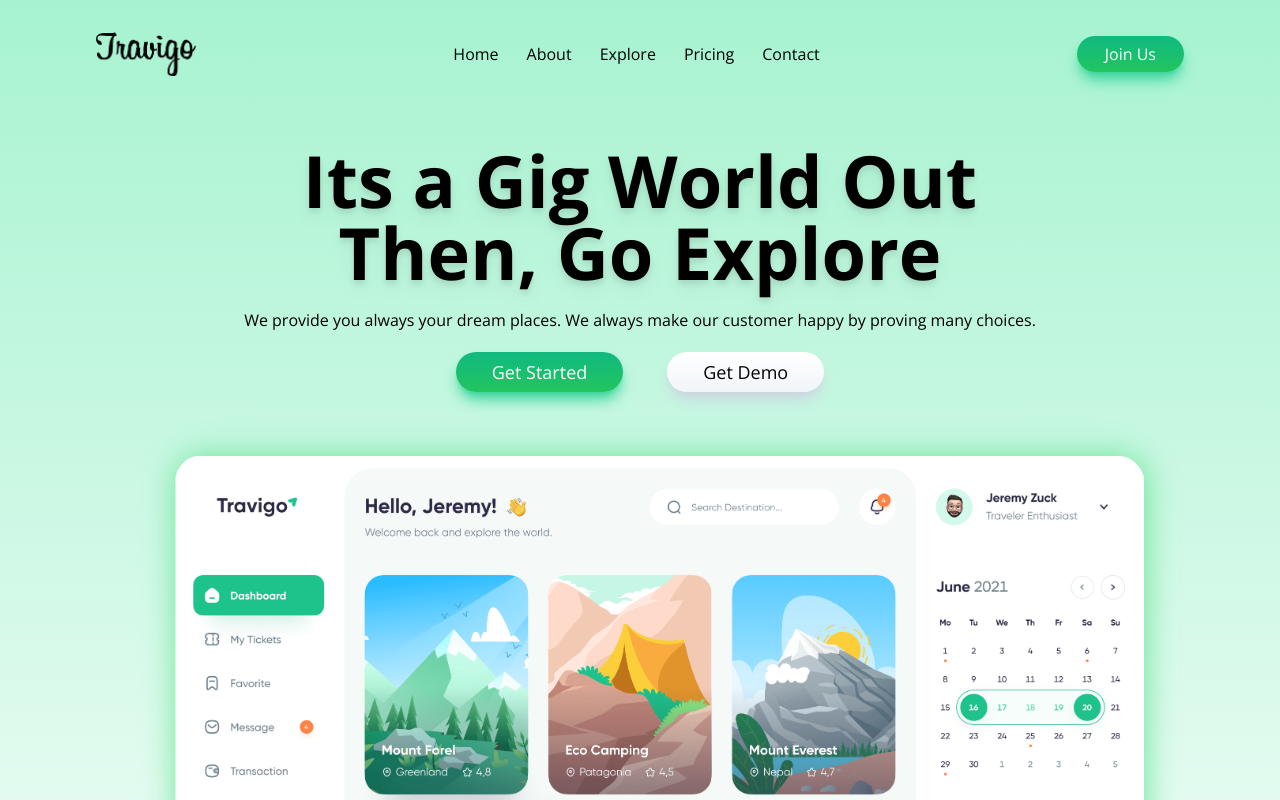
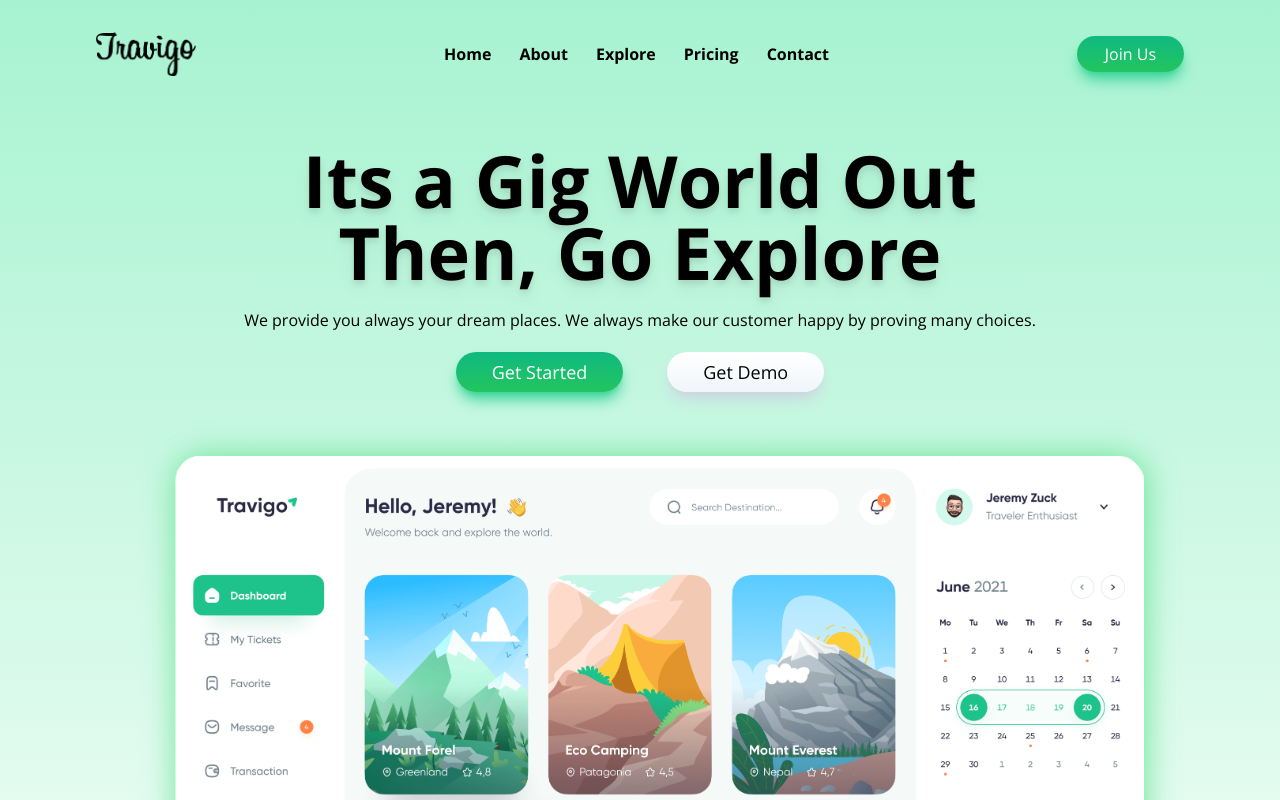
Before and after one commit to kiransahu-dev/travigo-travel, a React (Vite) app: page / in a window 1280 px wide. Shown: the top 800 px of the page. Built offline with nearby package versions, Linux system fonts and the light colour scheme.

Commit message:
updated some file feature

```diff
--- a/src/componenets/Navbar.jsx
+++ b/src/componenets/Navbar.jsx
@@ -36,11 +36,11 @@ const Navbar = ({ navlinks }) => {
                     </NavLink>
                     <ul className='flex items-center lg:hidden gap-7'>
                         {/* {navlinks?.map((val, i) => (<li key={i}><NavLink to={'#'} className="text-lg text-slate-900">{val.link}</NavLink></li>))} */}
-                        <li><NavLink to="/">Home</NavLink></li>
-                        <li><NavLink to="/about">About</NavLink></li>
-                        <li><NavLink to="/explore">Explore</NavLink></li>
-                        <li><NavLink to="/pricing">Pricing</NavLink></li>
-                        <li><NavLink to="/contact">Contact</NavLink></li>
+                        <li className='li'><NavLink to="/">Home</NavLink></li>
+                        <li className='li'><NavLink to="/about">About</NavLink></li>
+                        <li className='li'><NavLink to="/explore">Explore</NavLink></li>
+                        <li className='li'><NavLink to="/pricing">Pricing</NavLink></li>
+                        <li className='li'><NavLink to="/contact">Contact</NavLink></li>
                     </ul>
                     <ul className='flex items-center lg:hidden'>
                         <li><button type='button' className='button-emrald px-7 text-base'>Join Us</button></li>
--- a/src/index.css
+++ b/src/index.css
@@ -62,4 +62,12 @@
   .nav-sticky{
     @apply bg-white/80 bg-clip-padding backdrop-filter backdrop-blur-sm bg-opacity-20 flex items-center h-[9vh] fixed top-0 left-0 right-0 opacity-100 z-[100] shadow-sm shadow-slate-100;
   }
+
+  /* Navbar */
+  .li{
+    font-weight: bold;
+  }
+  .li:hover {
+    @apply bg-gradient-to-b from-emerald-500 to-green-500  transition-all duration-200 cursor-pointer rounded-full active:scale-110 shadow-lg
+  }
 }
```
